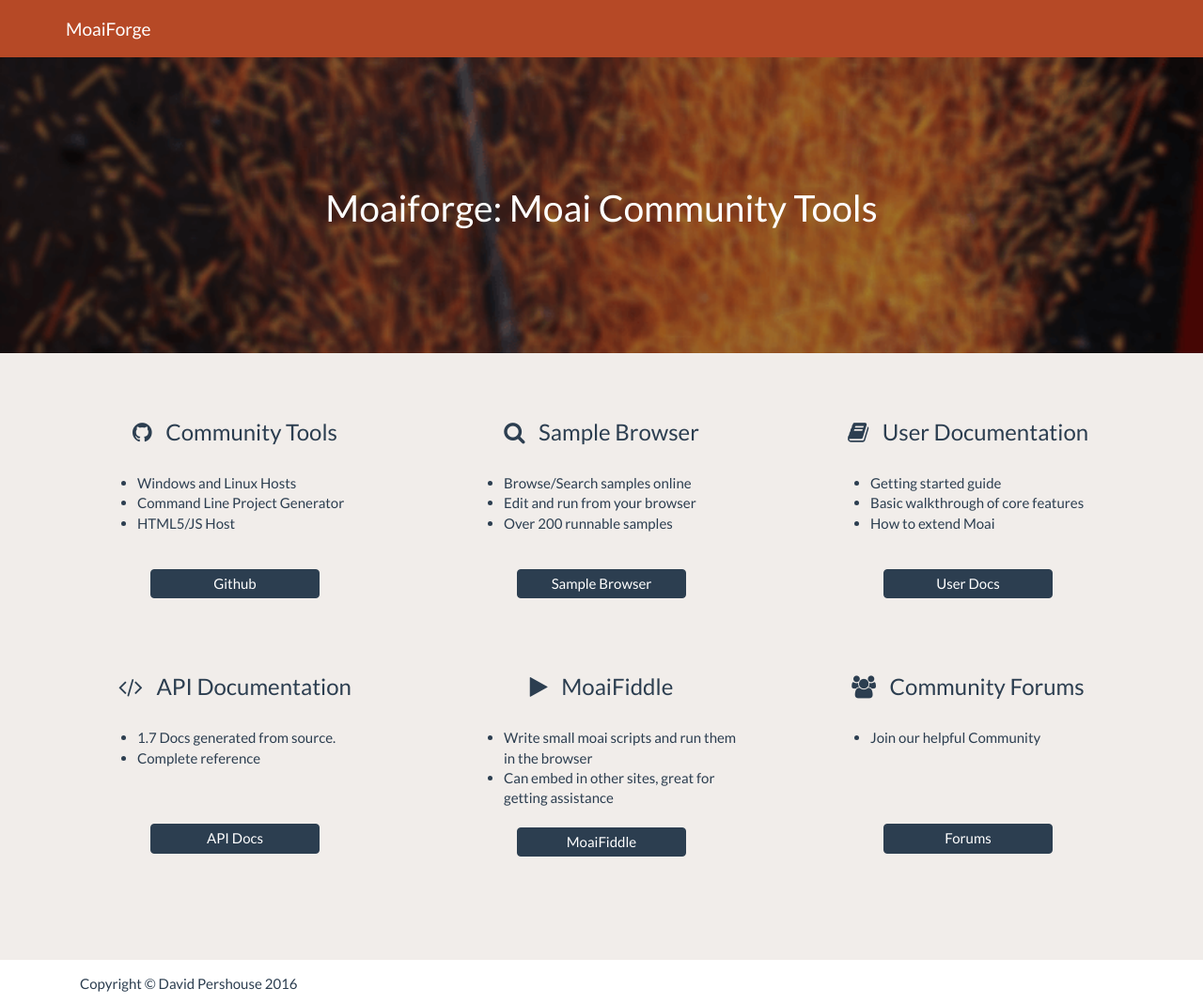
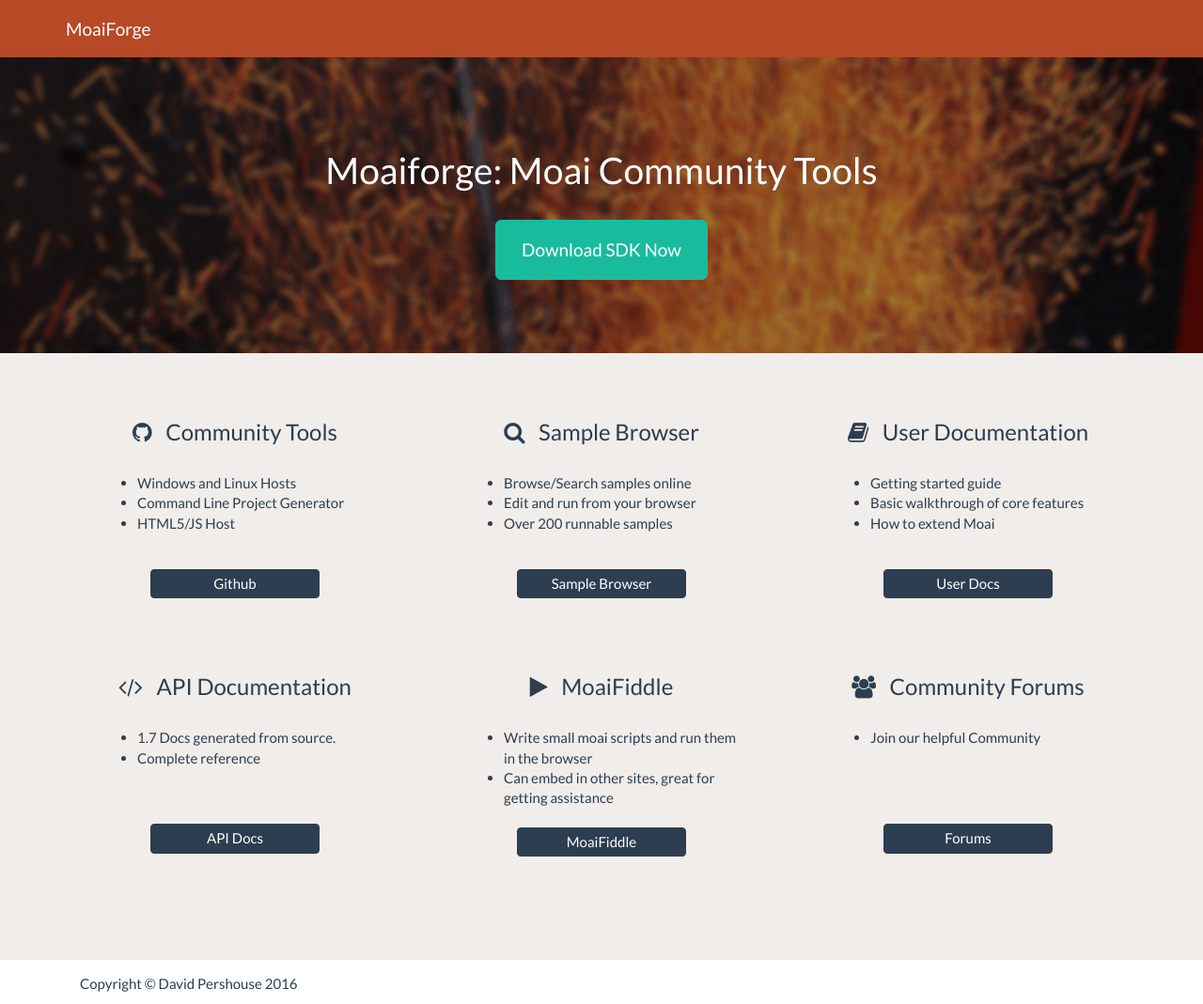
Before and after one commit to Vaskivo/moaiforge.github.io, a Jekyll site: the page built from index.html, in a window 1280 px wide. Shown: the whole page at 94% size. Built offline with Jekyll 4.4.1, drawn with Linux system fonts in a browser that asks for light colours; nearby versions of some CDN libraries; library files that are not in the unit come from our copies.

Commit message:
download link

```diff
--- a/assets/css/styles.css
+++ b/assets/css/styles.css
@@ -221,7 +221,7 @@ footer {
   top: 50%;
   left:0;
   right:0;
-  margin-top:-40px;
+  margin-top:-80px;
     text-align: center;
     color: white;
 }
--- a/index.html
+++ b/index.html
@@ -4,7 +4,8 @@
 
   <div class="hero">
      <div class="hero-caption">
-         <h1>Moaiforge: Moai Community Tools</h1>
+         <h1>Moaiforge: Moai Community Tools</h1><br>
+         <a class="btn btn-success btn-lg" href="https://github.com/moaiforge/moai-community/releases" target="_blank">Download SDK Now</a>
      </div>
   </div>
 
```
